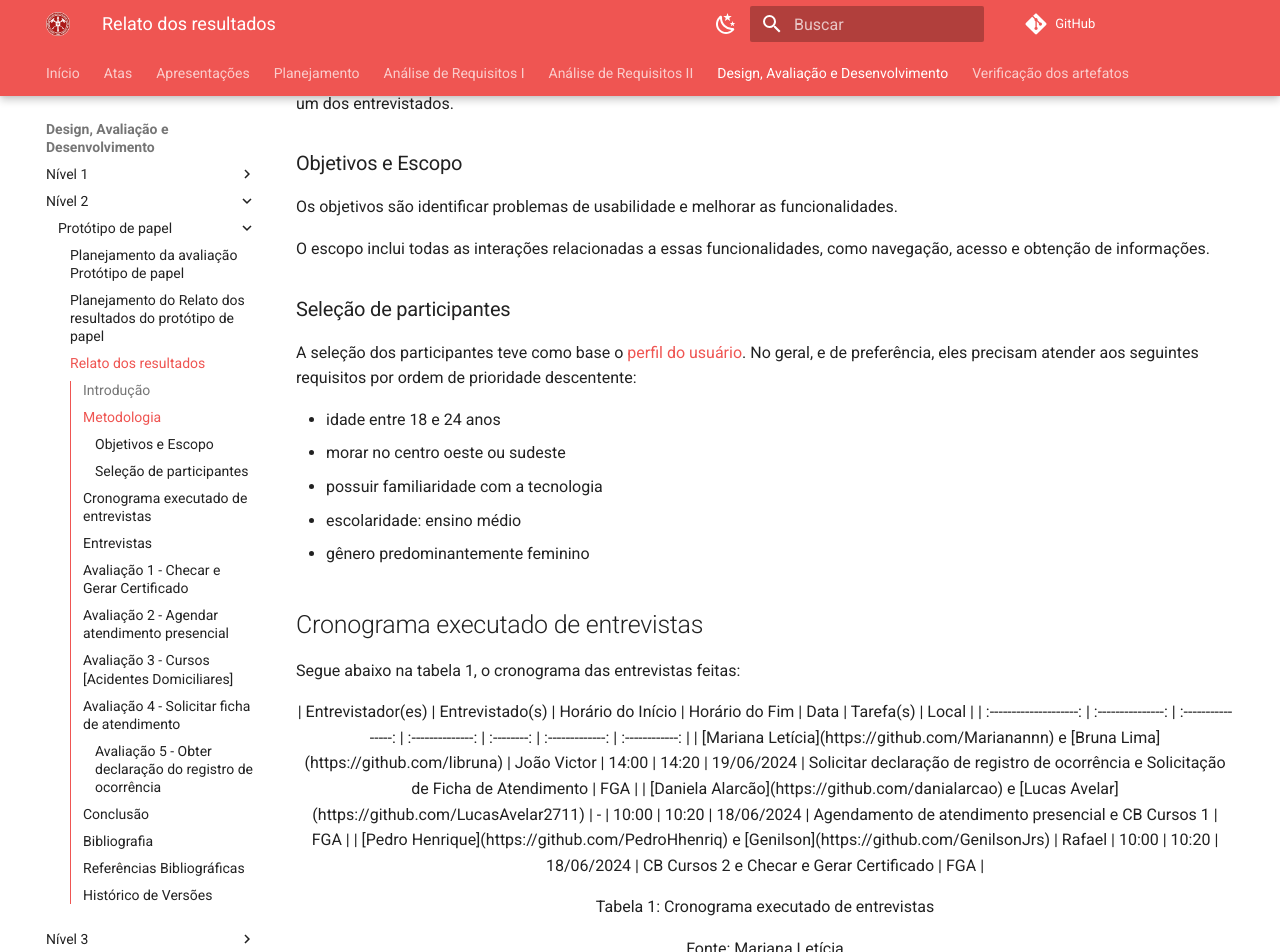
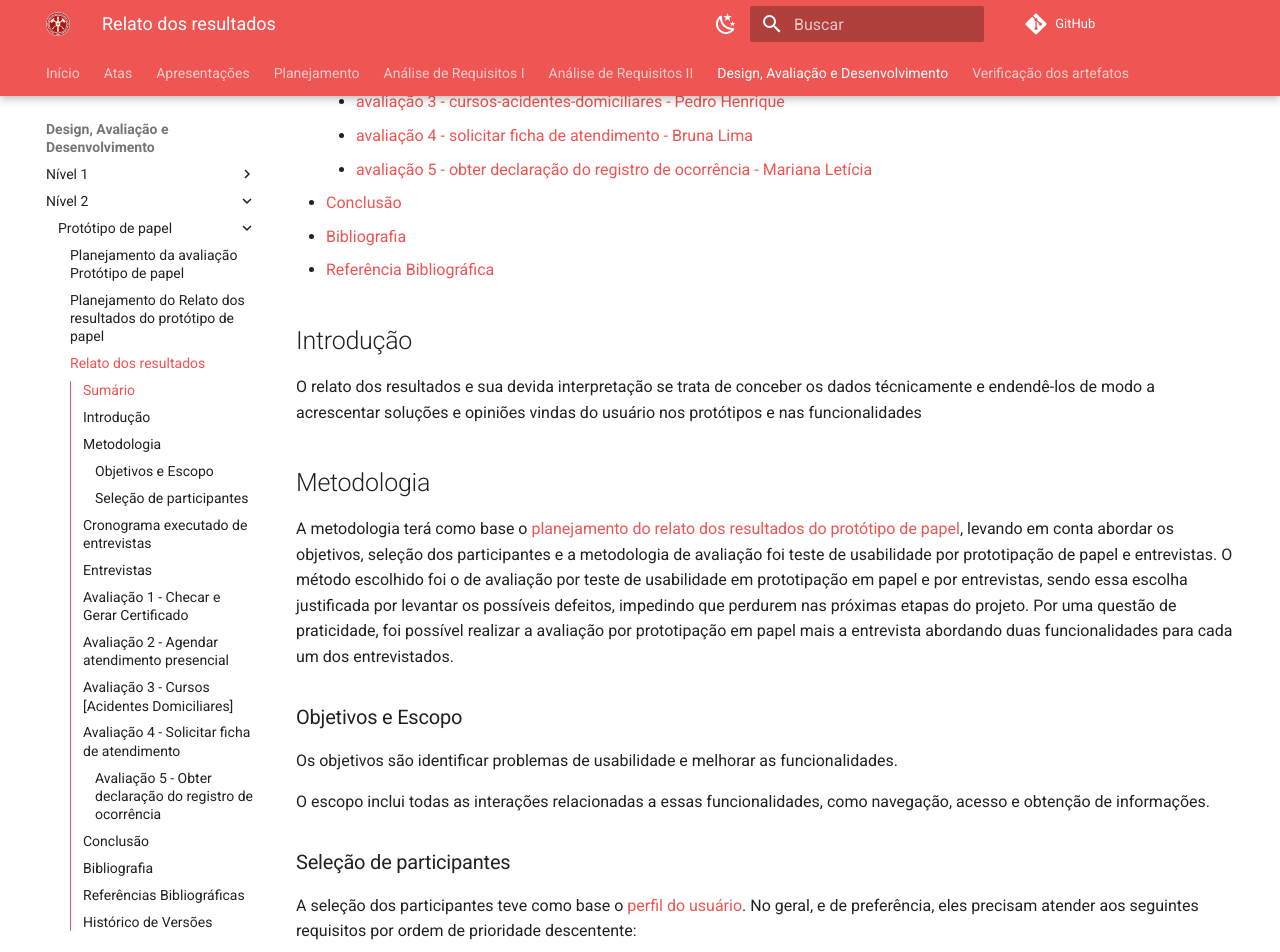
Before and after one commit to Interacao-Humano-Computador/2024.1-CBMERJ, an MkDocs documentation site: the page built from docs/design_avaliacao_desenvolvimento/nivel_2/prototipo_papel/relato_resultados.md, in a window 1280 px wide and 1400 px high, scrolled down 458 px. Shown: the top 952 px of the window. Built offline with MkDocs 1.6.1 and Material for MkDocs 9.7.7, drawn with Linux system fonts in a browser that asks for light colours; comment, search, counter and statistics services are not loaded; some of the changed text lies outside the part shown.

Commit message:
adicionando sumario em relato dos resultados do protótipo de papel

```diff
--- a/docs/design_avaliacao_desenvolvimento/nivel_2/prototipo_papel/relato_resultados.md
+++ b/docs/design_avaliacao_desenvolvimento/nivel_2/prototipo_papel/relato_resultados.md
@@ -1,3 +1,19 @@
+## Sumário
+- [Introdução](#introdução)
+- [Metodologia](#metodologia)
+    - [objetivos](#objetivos-e-escopo)
+    - [participantes](#participantes)
+- [Cronograma Executado](#cronograma-executado-de-entrevistas)
+- [Avaliações](#entrevistas)
+    - [avaliação 1 - checar e gerar certificado - Genilson Silva](#avaliação-1---checar-e-gerar-certificado)
+    - [avaliação 2 - agendar atendimento presencial - Daniela Alarcão](#avaliação-2---agendar-atendimento-presencial)
+    - [avaliação 3 - cursos-acidentes-domiciliares - Pedro Henrique](#avaliação-3---cursos-acidentes-domiciliares)
+    - [avaliação 4 - solicitar ficha de atendimento - Bruna Lima](#avaliação-4---solicitar-ficha-de-atendimento)
+    - [avaliação 5 - obter declaração do registro de ocorrência - Mariana Letícia](#avaliação-5---obter-declaração-do-registro-de-ocorrência)
+- [Conclusão](#conclusão)
+- [Bibliografia](#bibliografia)
+- [Referência Bibliográfica](#referências-bibliográficas)
+
 ## Introdução
 O relato dos resultados e sua devida interpretação se trata de conceber os dados técnicamente e endendê-los de modo a acrescentar soluções e opiniões vindas do usuário nos protótipos e nas funcionalidades
 ## Metodologia
```
Also changed, not shown: other parts of docs/design_avaliacao_desenvolvimento/nivel_2/prototipo_papel/relato_resultados.md (+1 -1 lines), docs/design_avaliacao_desenvolvimento/nivel_3/planejamento_relato_resultados_prototipo_alta.md (+3 -3 lines).
